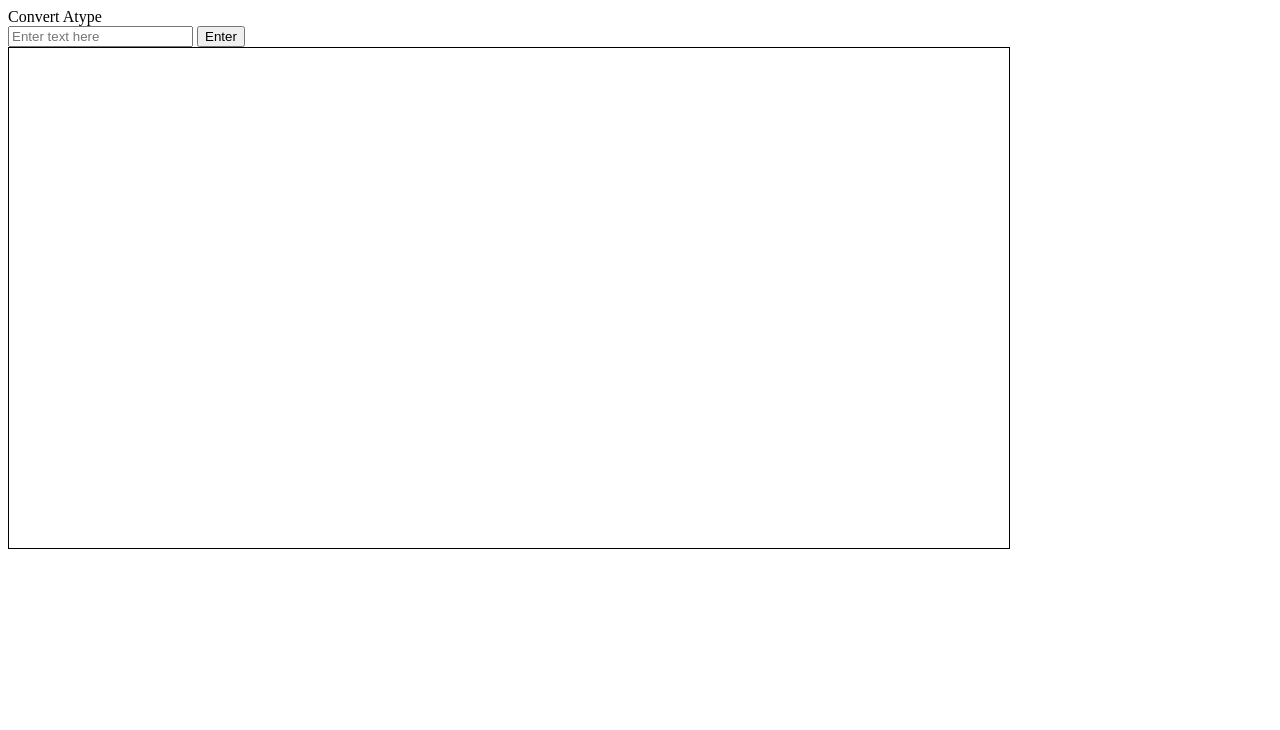
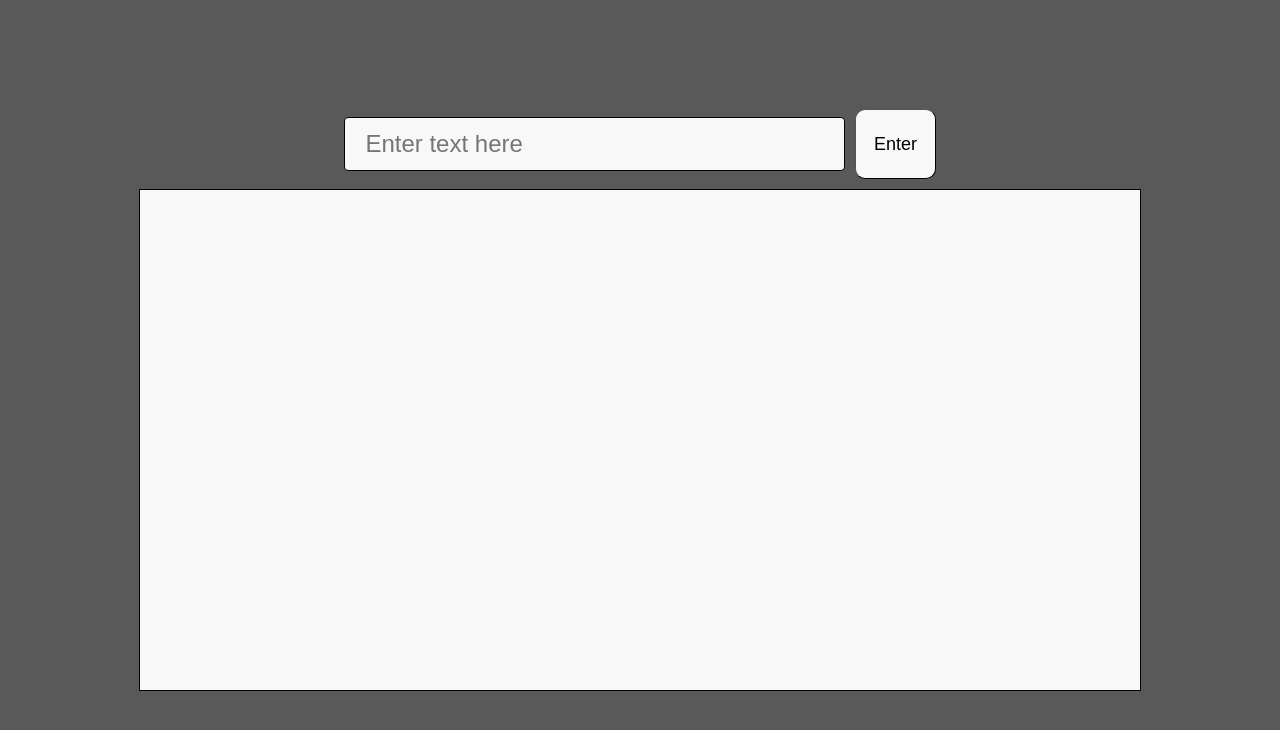
Before and after one commit to uherj2/convert-to-atype, a plain HTML site: page index.html in a window 1280 px wide. Drawn offline with Linux system fonts and the light colour scheme.

Commit message:
added basic stylesheet

```diff
--- a/index.html
+++ b/index.html
@@ -1,7 +1,14 @@
-<header>Convert Atype</header>
-<div id="inputDiv">
-<input type = "text" id = "input" placeholder = "Enter text here">
-<button id = "enterBtn">Enter</button>
-</div>
-<canvas id="canvas" width = "1000" height= "500" style="border: 1px solid #000000;"></canvas>
-<script src="/draw.js"></script>
+<head>
+    <title>Convert Atype</title>
+    <link rel = "stylesheet" href="/style.css">
+</head>
+<body>
+    <div id="main">
+        <div id="inputDiv">
+            <input type = "text" id = "input" placeholder = "Enter text here">
+            <button id = "enterBtn">Enter</button>
+        </div>
+        <canvas id="canvas" width = "1000" height= "500"></canvas>
+        <script src="/draw.js"></script>
+    </div>
+</body>
--- a/style.css
+++ b/style.css
@@ -1,14 +1,46 @@
+body {
+  background-color: #595959;
+  display: flex;
+  flex-direction: column;
+  min-height: 100vh;
+  align-items: center;
+  justify-content: center;
+  margin: 0;
+}
+
 #input[type=text] {
-    width:100%;
+  font-size: 24px;
+  width:50%;
   padding: 12px 20px;
   margin: 8px 0;
   box-sizing: border-box;
-    border: 2px solid #ccc;
+  border: 1px solid #000000;
   border-radius: 4px;
   background-color: #f8f8f8;
   resize: none;
 }
 
-#inputDiv{
+#enterBtn {
+  display: inline-block;
+  cursor: pointer;
+  width: 8%;
+  background-color: #f8f8f8;
+  font-size: 18px;
+  border-radius: 10px;
+  border-width: 1px;
+  margin-left: 10px
+}
+
+#inputDiv {
+    display: flex;
+    flex-direction: row;
     align-content: center;
+    justify-content: center;
+    margin: 0;
 }
+
+#canvas {
+  margin-top: 10px;
+  background-color: #f8f8f8;
+  border: 1px solid #000000;
+}
```
Lines whose indentation alone changed are shown as unchanged.
